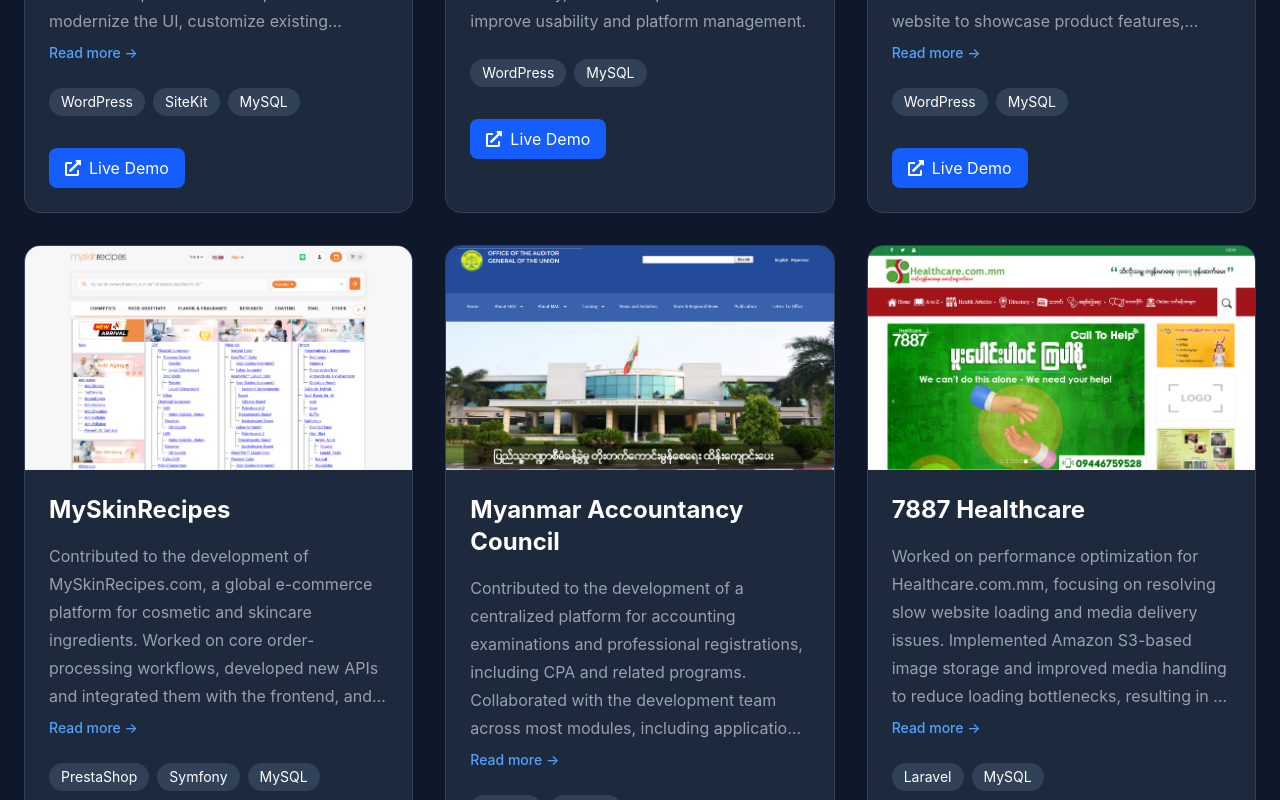
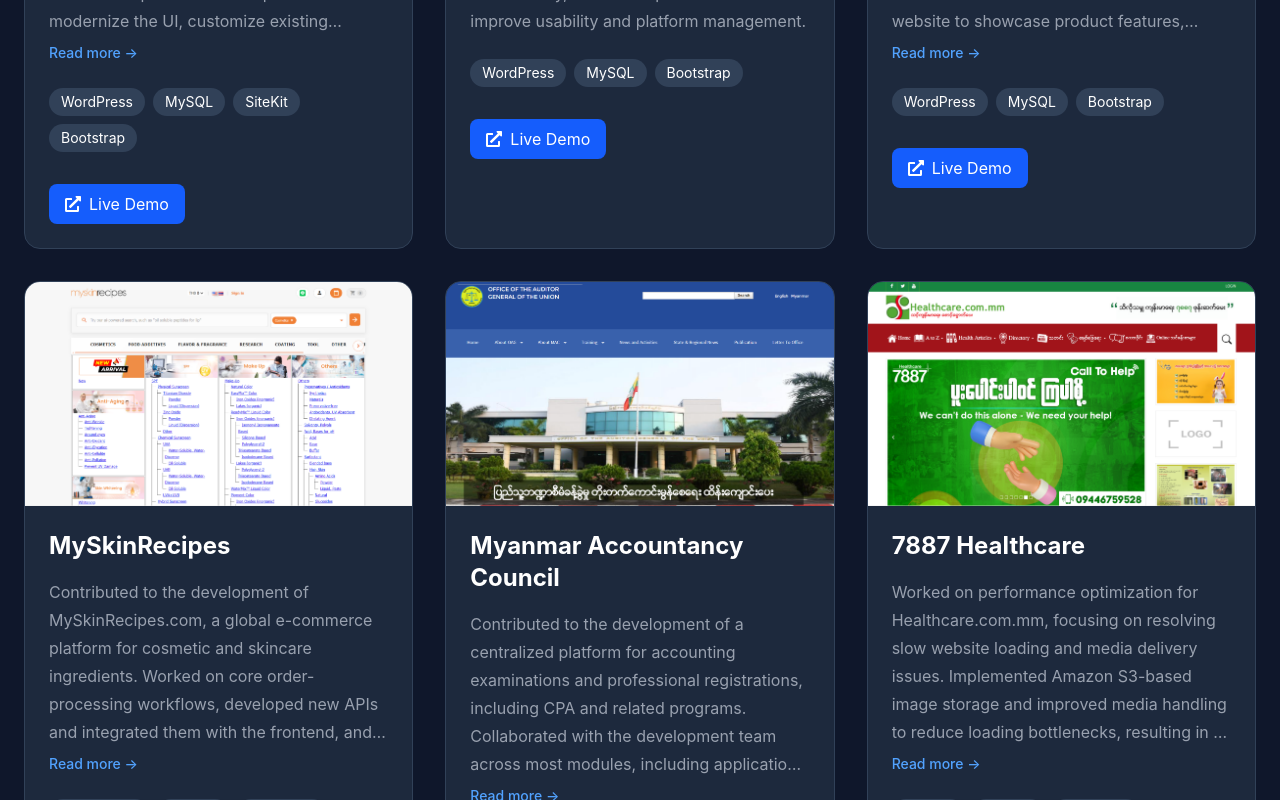
Before and after one commit to neylynn/neylynn.github.io, a React app: page / in a window 1280 px wide. Shown: the part 6980-7780 px from the top of the page. Built offline with nearby package versions, Linux system fonts and the light colour scheme; the HTML template or start-up script is replaced by a standard one.

Commit message:
"feat/update projects"

```diff
--- a/src/data/projects.js
+++ b/src/data/projects.js
@@ -7,7 +7,6 @@
 import ngsImage from "../assets/ngs.png";
 import ttmmImage from "../assets/ttmm.png";
 import bdyImage from "../assets/bdy.png";
-import portfolioImage from "../assets/neylynn.jpg";
 
 export const projects = [
   {
@@ -18,8 +17,9 @@
       "Contributed to the development and customization of NewChallenges Ads, a digital advertising platform serving Jobs, HR, Programmatic, and Travel sectors. Worked across multiple areas of the platform to modernize the UI, customize existing functionality, and develop new features based on business requirements, improving both usability and overall platform experience.",
     technologies: [
       "WordPress",
+      "MySQL",
       "SiteKit",
-      "MySQL"
+      "Bootstrap"
     ],
     github: "https://github.com/yourusername/pos-system",
     demo: "https://newchallengesads.com",
@@ -34,7 +34,8 @@
       "Enhanced BeeGame, a gaming marketplace for PUBG and Mobile Legends digital products. Redesigned the overall website, customized admin-side fields and functionality, and developed new features to improve usability and platform management.",
     technologies: [
       "WordPress",
-      "MySQL"
+      "MySQL",
+      "Bootstrap"
     ],
     github: "https://github.com/yourusername/accounting",
     demo: "https://beegame.org",
@@ -49,7 +50,8 @@
       "Independently designed and developed Accounting.com.mm from start to finish using WordPress as an informational website for an in-house accounting software solution. Created and customized the website to showcase product features, accounting capabilities, benefits, and subscription information for businesses in Myanmar.",
     technologies: [
       "WordPress",
-      "MySQL"
+      "MySQL",
+      "Bootstrap"
     ],
     github: "https://github.com/yourusername/loyalty",
     demo: "https://accounting.com.mm",
@@ -64,8 +66,8 @@
       "Contributed to the development of MySkinRecipes.com, a global e-commerce platform for cosmetic and skincare ingredients. Worked on core order-processing workflows, developed new APIs and integrated them with the frontend, and implemented UI improvements to improve system functionality and user experience.",
     technologies: [
       "PrestaShop",
-      "Symfony",
-      "MySQL"
+      "MySQL",
+      "Bootstrap"
     ],
     github: "https://github.com/yourusername/portfolio",
     demo: "https://www.myskinrecipes.com/shop/en",
@@ -80,7 +82,8 @@
       "Contributed to the development of a centralized platform for accounting examinations and professional registrations, including CPA and related programs. Collaborated with the development team across most modules, including applications, exam management, registrations, results, announcements, and administrative features. Integrated Myanmar payment gateways, including KBZ Pay and MPU, to support online registration payments.",
     technologies: [
       "Laravel",
-      "MySQL"
+      "MySQL",
+      "Bootstrap"
     ],
     github: "https://github.com/yourusername/portfolio",
     demo: "https://www.oagmac.gov.mm",
@@ -95,7 +98,8 @@
       "Worked on performance optimization for Healthcare.com.mm, focusing on resolving slow website loading and media delivery issues. Implemented Amazon S3-based image storage and improved media handling to reduce loading bottlenecks, resulting in a more responsive and efficient website experience.",
     technologies: [
       "Laravel",
-      "MySQL"
+      "MySQL",
+      "Bootstrap"
     ],
     github: "https://github.com/yourusername/portfolio",
     demo: "https://healthcare.com.mm",
@@ -110,7 +114,8 @@
       "Contributed to the development of Nyangyi Shin, a gamified VAS platform for MPT users to participate in tip and quiz games and earn rewards. Focused primarily on admin-side development, working on reporting, reward calculation and distribution flows, data management, and other operational features required to manage the platform.",
     technologies: [
       "Laravel",
-      "MySQL"
+      "MySQL",
+      "Bootstrap"
     ],
     github: "https://github.com/yourusername/portfolio",
     demo: "http://nyangyishin.com",
@@ -125,8 +130,8 @@
       "Contributed to the development of Tap Tube, a subscription-based video VAS platform providing Chinese movie content to MPT users. Worked on reporting modules and developed the video content workflow, integrating Vimeo with scheduled cron jobs for automated video uploading and publishing, helping streamline content management and delivery.",
     technologies: [
       "Laravel",
-      "Vimeo",
-      "MySQL"
+      "MySQL",
+      "Bootstrap"
     ],
     github: "https://github.com/yourusername/portfolio",
     demo: "https://www.taptubemm.com",
@@ -141,7 +146,8 @@
       "Contributed to the development of Baydin Ywar, a consultation platform connecting clients with fortune tellers. Worked on mobile API integrations, end-to-end testing across client, admin, and fortune teller workflows, and developed the voice-message functionality for sending audio responses from fortune tellers to clients within consultations.",
     technologies: [
       "Laravel",
-      "MySQL"
+      "MySQL",
+      "Bootstrap"
     ],
     github: "https://github.com/yourusername/portfolio",
     demo: "https://apkpure.com/baydinywar/com.securelinkmm.horoscope",
```
